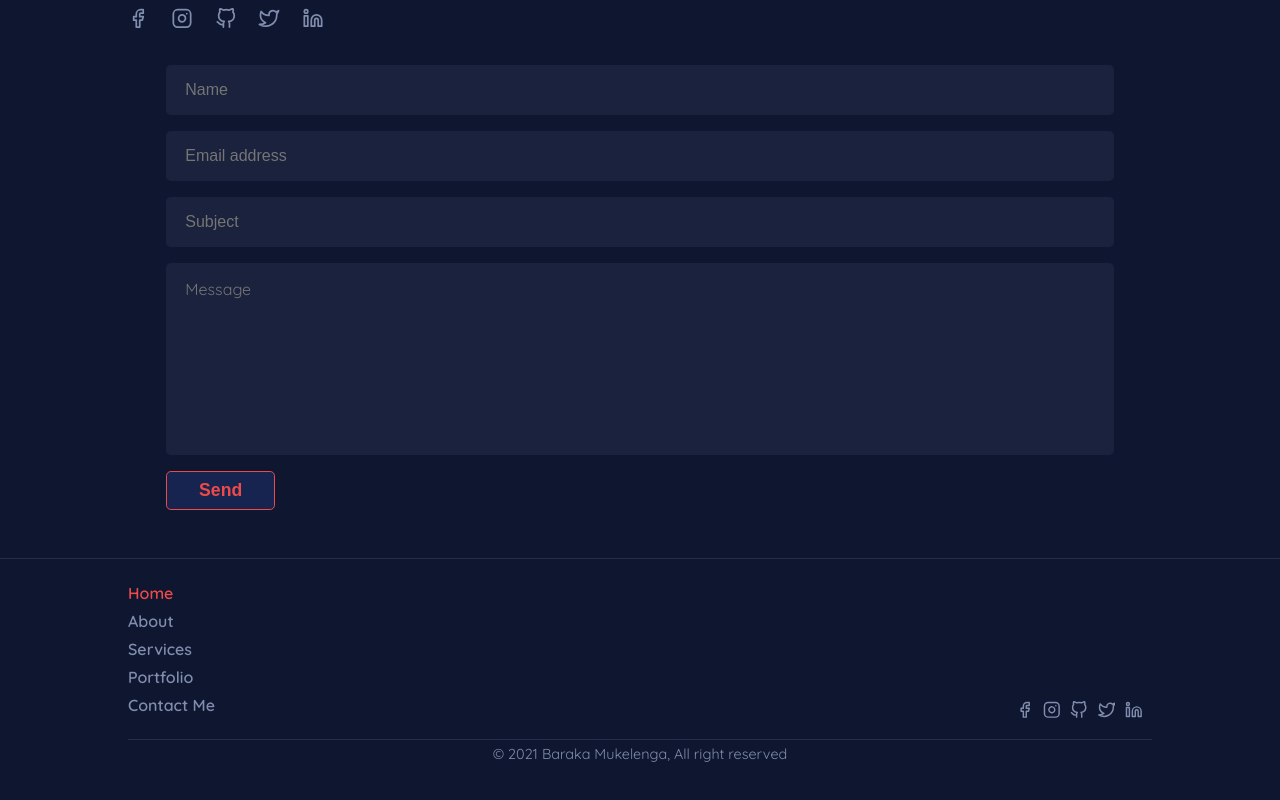
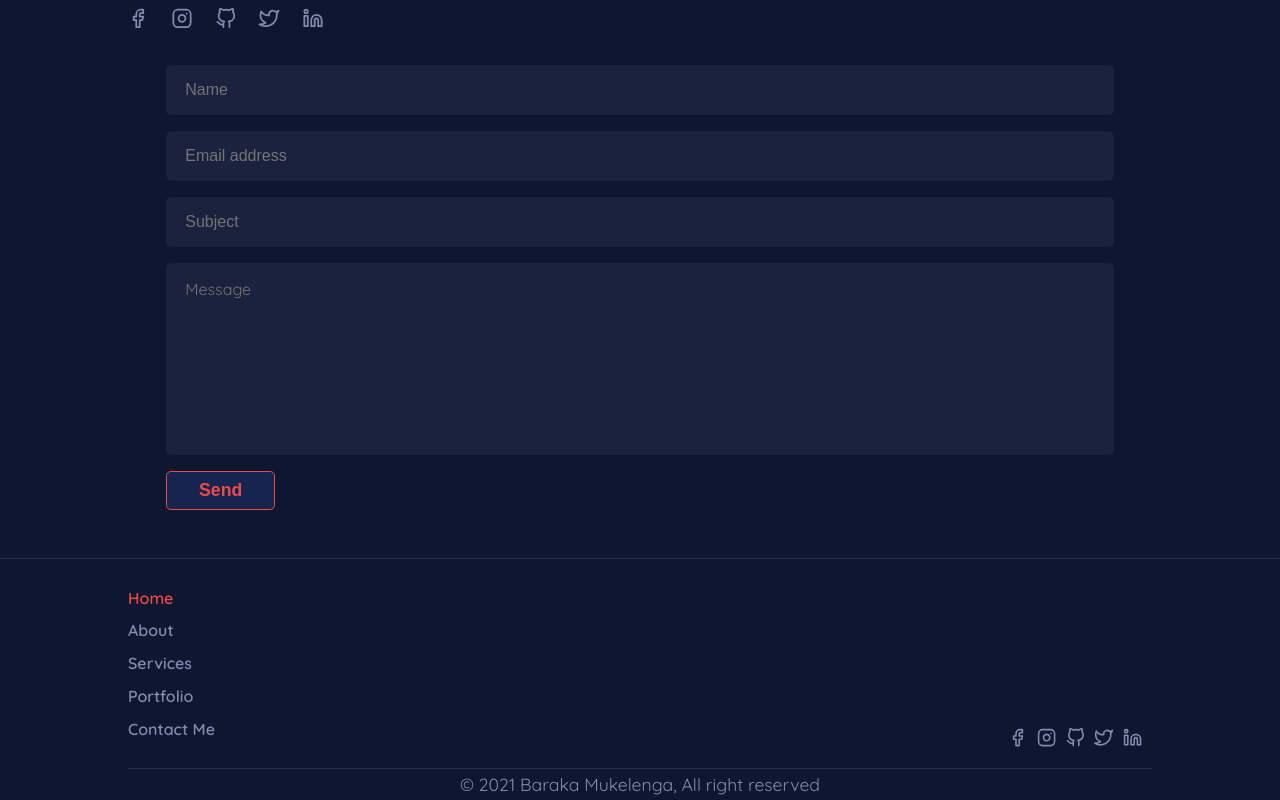
Before and after one commit to barackm/personal-portfolio, a React (Create React App) app: page / in a window 1280 px wide. Shown: the part 5405-6205 px from the top of the page. Before the commit the page ends 6172 px from the top, so only its background shows below. Built offline with nearby package versions, Linux system fonts and the light colour scheme.

Commit message:
Fix the font weight in the footer

```diff
--- a/src/assets/css/main.css
+++ b/src/assets/css/main.css
@@ -1612,7 +1612,7 @@ li:hover ~ .cursor1 {
 }
 
 .footer-main-container .footer-content-container .footer-up .links-pages li {
-  margin: 0.5rem 0;
+  margin: 0.8rem 0;
 }
 
 .footer-main-container .footer-content-container .footer-up .links-pages li a {
@@ -1650,7 +1650,7 @@ li:hover ~ .cursor1 {
 .footer-main-container .footer-content-container .footer-up .contact-links-wrapper ul li .contact-link-icon {
   width: auto;
   color: #808dad;
-  font-size: 1.1rem;
+  font-size: 1.2rem;
 }
 
 .footer-main-container .footer-content-container .footer-down {
@@ -1675,7 +1675,7 @@ li:hover ~ .cursor1 {
 .footer-main-container .footer-content-container .footer-down p {
   color: #808dad;
   margin: 0;
-  font-size: 0.9rem;
+  font-size: 1.1rem;
 }
 
 .footer-main-container .footer-content-container .footer-down p .name {
--- a/src/assets/scss/pages/_footer.scss
+++ b/src/assets/scss/pages/_footer.scss
@@ -89,7 +89,7 @@
 
       .links-pages {
         li {
-          margin: 0.5rem 0;
+          margin: 0.8rem 0;
 
           a {
             color: $lightBlue;
@@ -114,7 +114,7 @@
             .contact-link-icon {
               width: auto;
               color: $lightBlue;
-              font-size: 1.1rem;
+              font-size: 1.2rem;
             }
           }
         }
@@ -131,7 +131,7 @@
       p {
         color: $lightBlue;
         margin: 0;
-        font-size: 0.9rem;
+        font-size: 1.1rem;
 
         .name {
           color: $lightBlue;
```
